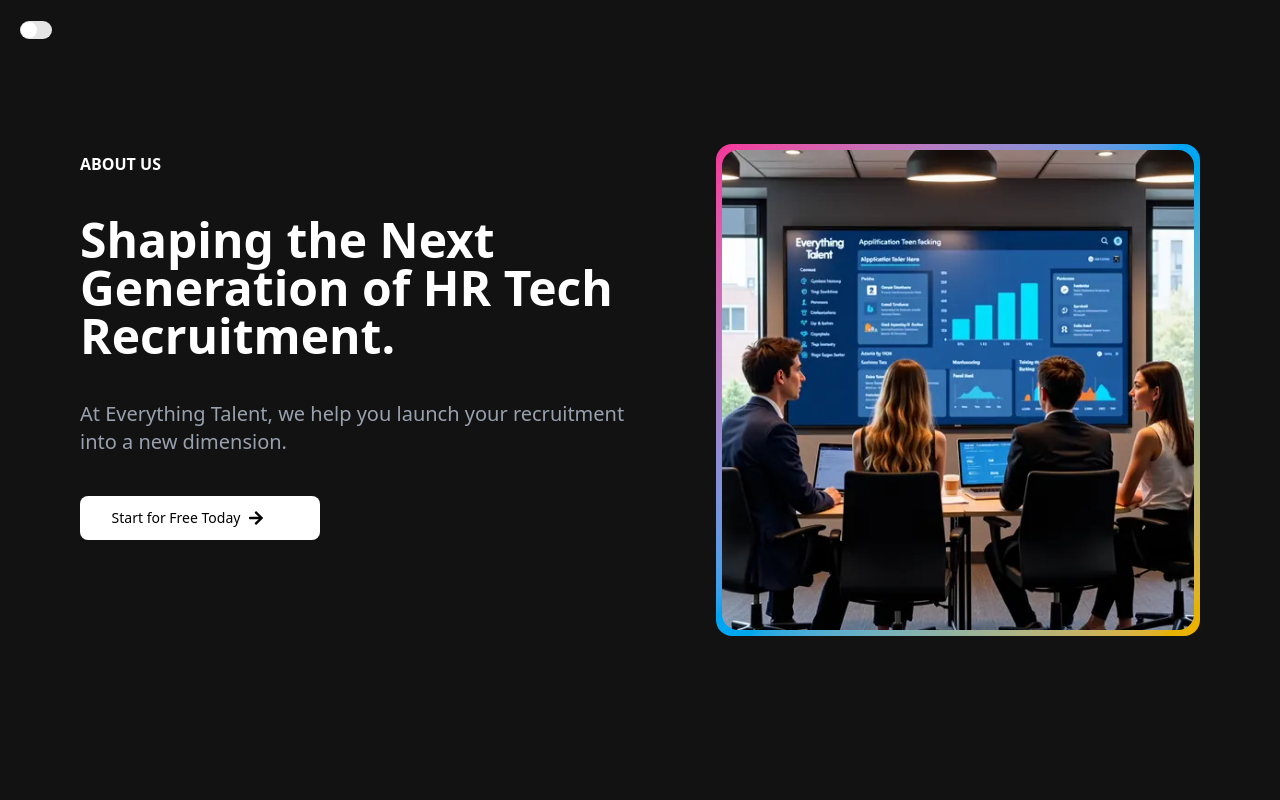
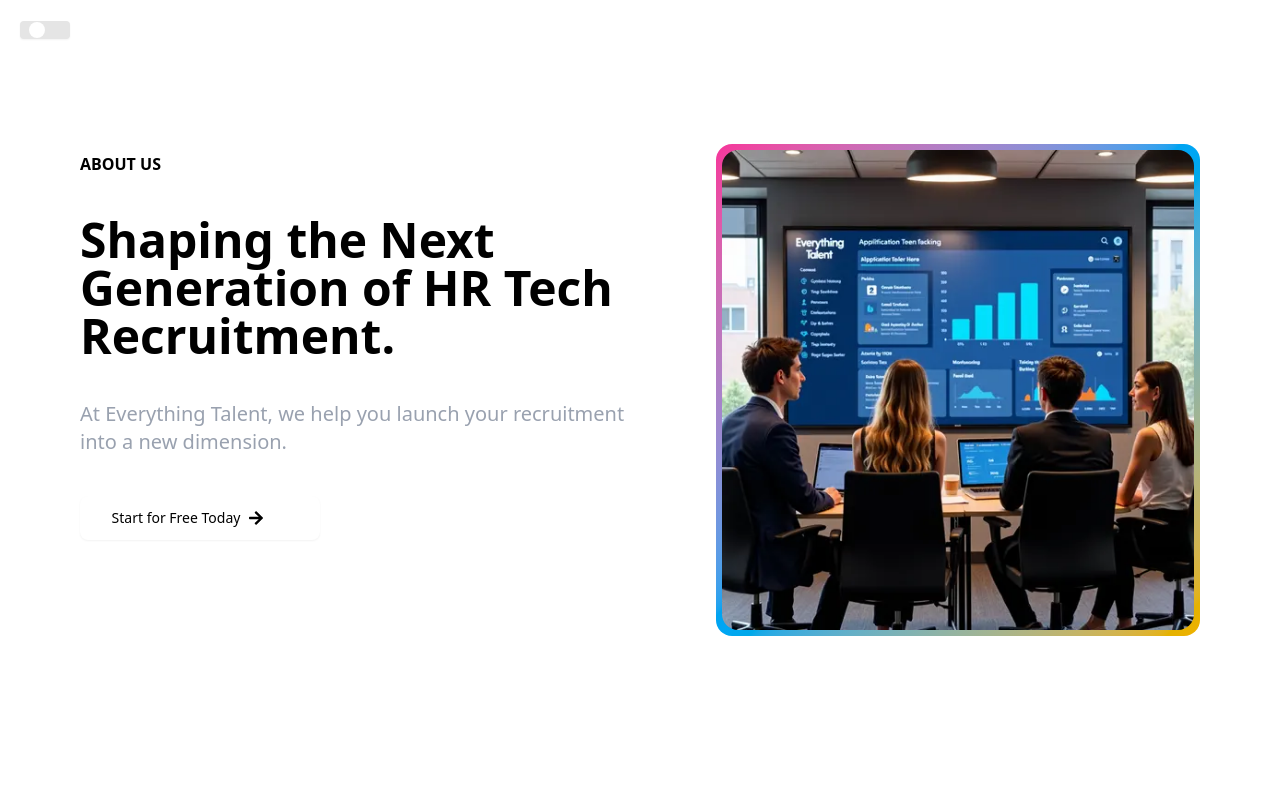
Before and after one commit to AbhishekSharma9161/EveryThingaTalentAi-AboutSection, a Next.js app: page / in a window 1280 px wide. Shown: the top 800 px of the page. Built offline with nearby package versions, Linux system fonts and the light colour scheme.

Commit message:
Fix: Improved dark mode support in Home component

```diff
--- a/src/app/globals.css
+++ b/src/app/globals.css
@@ -41,6 +41,7 @@
   --radius-md: calc(var(--radius) - 2px);
   --radius-lg: var(--radius);
   --radius-xl: calc(var(--radius) + 4px);
+
 }
 
 :root {
@@ -112,6 +113,7 @@
   --sidebar-ring: oklch(0.556 0 0);
 }
 
+
 @layer base {
   * {
     @apply border-border outline-ring/50;
--- a/src/app/page.tsx
+++ b/src/app/page.tsx
@@ -15,12 +15,7 @@
   return (
     <>
       <div
-        style={{
-          backgroundColor: "#121212",
-          color: "#ffffff",
-          minHeight: "100vh",
-          padding: "20px",
-        }}
+        className="min-h-screen p-5 bg-white text-black dark:bg-gray-900 dark:text-white transition-all"
       >
         <Toggle />
         <Container>
--- a/src/comps/textComp/Toggle.jsx
+++ b/src/comps/textComp/Toggle.jsx
@@ -1,20 +1,29 @@
 'use client'
 
-import React, { useState } from 'react'
+import { useState, useEffect } from 'react'
 import { Switch } from "@/components/ui/switch"
 
 
 const Toggle = () => {
 
-    const changeFunc = () => {
-        const currTheme = localStorage.getItem('theme')
-        if (currTheme === 'dark') localStorage.setItem('theme', 'light')
-        else localStorage.setItem('theme', 'dark')
-    }
+    const [theme, setTheme] = useState("light");
+
+    useEffect(() => {
+        const savedTheme = localStorage.getItem("theme") || "light";
+        document.documentElement.classList.toggle("dark", savedTheme === "dark");
+        setTheme(savedTheme);
+    }, []);
+
+    const toggleTheme = () => {
+        const newTheme = theme === "dark" ? "light" : "dark";
+        setTheme(newTheme);
+        document.documentElement.classList.toggle("dark", newTheme === "dark");
+        localStorage.setItem("theme", newTheme);
+    };
 
     return (
         <div>
-            <Switch onClick={changeFunc} />
+            <Switch className="p-2 bg-gray-200 dark:bg-gray-800 rounded w-[50px]" onClick={toggleTheme} />
         </div>
     )
 }
--- /dev/null
+++ b/tailwind.config.js
@@ -0,0 +1,13 @@
+/** @type {import('tailwindcss').Config} */
+module.exports = {
+    darkMode: "class", // Enable dark mode support
+    content: [
+      "./app/**/*.{js,ts,jsx,tsx}",
+      "./pages/**/*.{js,ts,jsx,tsx}",
+      "./components/**/*.{js,ts,jsx,tsx}",
+    ],
+    theme: {
+      extend: {},
+    },
+    plugins: [],
+  };
```
Also changed, not shown: 1 other file (tests, documents, lock files or other folders).
